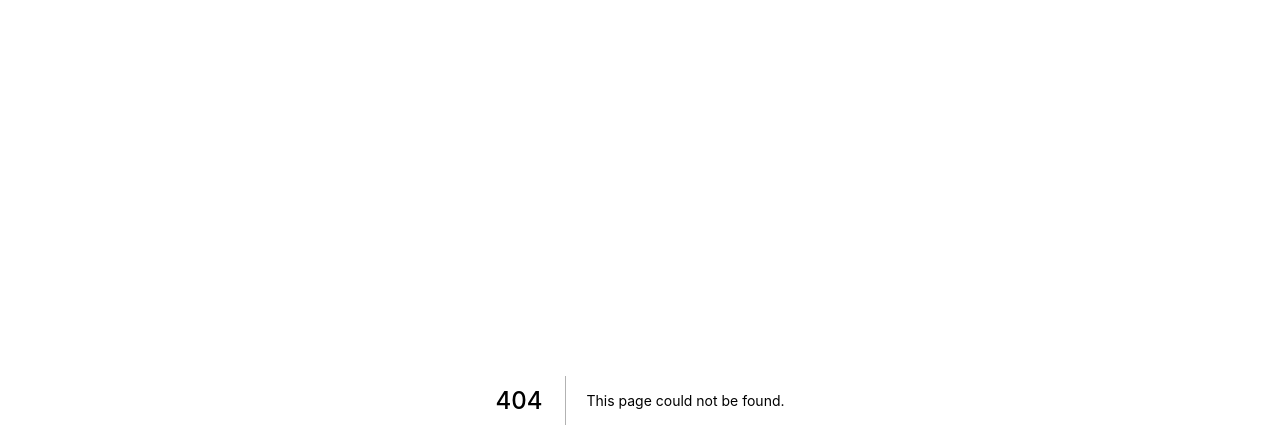
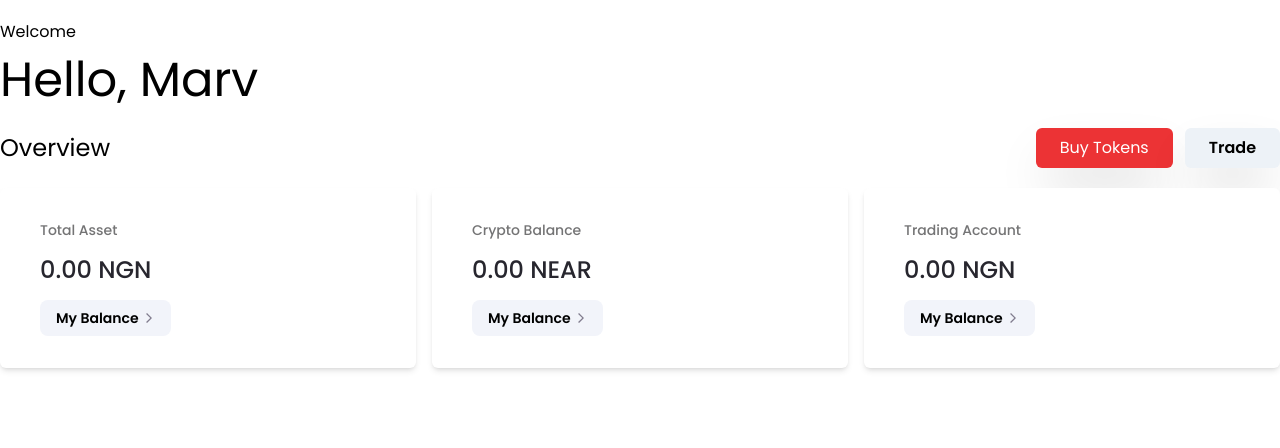
Before and after one commit to Grants-Projects/reits-africa-frontend, a Next.js app: page /dashboardTwo in a window 1280 px wide. Before the commit this address had no page. Shown: the top 448 px of the page. Built offline with nearby package versions, Linux system fonts and the light colour scheme.

Commit message:
added dashboardTwo screen

```diff
--- /dev/null
+++ b/pages/dashboardTwo/index.js
@@ -0,0 +1,51 @@
+import { MdOutlineArrowForwardIos } from 'react-icons/md';
+import { data } from '../../data';
+
+export default function DashboardTwo() {
+  return (
+    <div className='mb-10'>
+      <div>
+        <h1 className='text-base mt-5'>Welcome</h1>
+        <h2 className='text-[28px] md:text-[48px]'>Hello, Marv</h2>
+      </div>
+
+      <div className='wrapper'>
+        <div className='flex items-center justify-between mt-3'>
+          <h3 className='text-lg md:text-2xl'>Overview</h3>
+          <div className='flex space-x-3'>
+            <button className='bg-[#EC3335] sm:text-md text-white shadow-2xl px-6 py-2 rounded-md ml-auto'>
+              Buy Tokens
+            </button>
+            <button className='bg-[#EDF2F7] sm:text-md text-black font-semibold shadow-2xl px-6 py-2 rounded-md'>
+              Trade
+            </button>
+          </div>
+        </div>
+
+        <div className='grid grid-cols-1 md:grid-cols-2 lg:grid-cols-3 xxl:grid-cols-3 gap-4 mt-5'>
+          {data.map((item) => (
+            <div
+              key={item.id}
+              className='flex bg-white shadow-md rounded-md py-8 px-8 md:px-10 lg:px-10'
+            >
+              {/* CardList */}
+              <div>
+                <h4 className='text-[#747475] text-sm font-medium'>
+                  {item.text}
+                </h4>
+                <p className='text-[24px] text-[#27262E] my-3 font-medium'>
+                  {item.amount}
+                </p>
+
+                <div className='flex items-center bg-[#F2F4FA] rounded-lg px-4 py-2'>
+                  <span className='text-sm font-bold'>{item.balance}</span>
+                  <MdOutlineArrowForwardIos className='w-3 h-3 ml-1 text-[#817C8E]' />
+                </div>
+              </div>
+            </div>
+          ))}
+        </div>
+      </div>
+    </div>
+  );
+}
```
